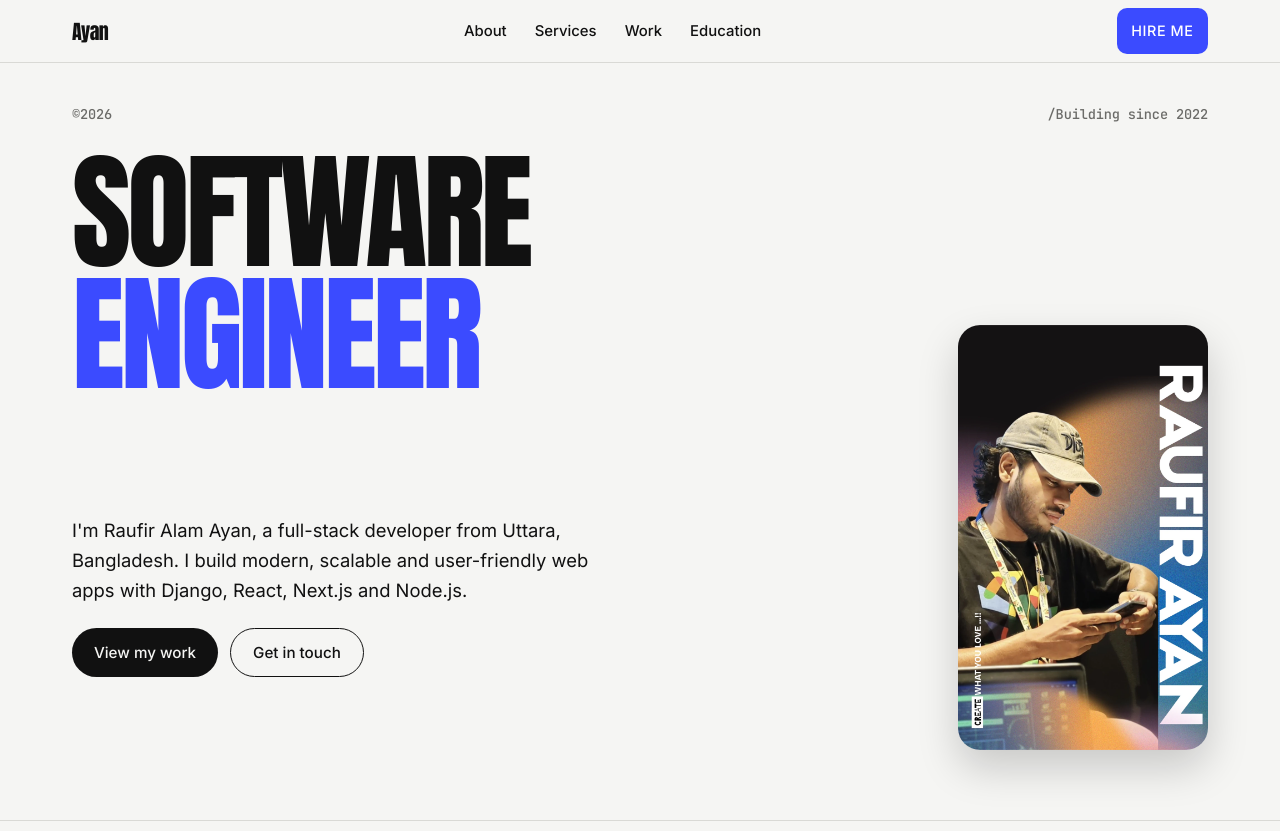
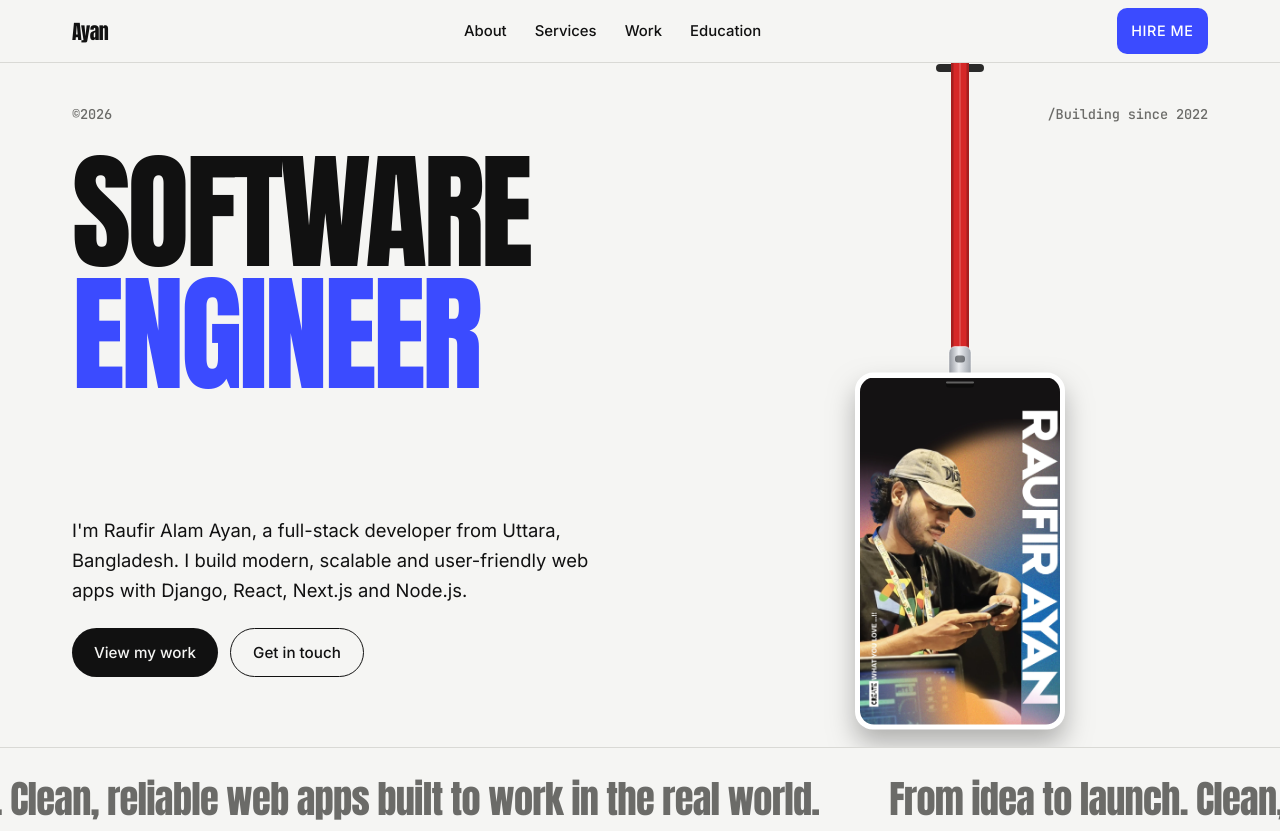
Before and after one commit to Rawayan/Portfolio-for-PH, a plain HTML site: page index.html in a window 1280 px wide. Shown: the top 831 px of the page. Drawn offline with Linux system fonts and the light colour scheme; a web font is replaced by a local one.

Commit message:
id card added

```diff
--- a/index.html
+++ b/index.html
@@ -39,8 +39,13 @@
                         <div class="btns"><a class="pill" href="#work">View my work</a><a class="pill line"
                                 href="#contact">Get in touch</a></div>
                     </div>
-                    <div class="portrait photo"><img src="images/profile.webp" alt="Portrait of Raufir Alam Ayan" width="900" height="1531" fetchpriority="high" decoding="async"></div>
                 </div>
+            </div>
+            <div class="lanyard" id="lanyard" role="img"
+                aria-label="Interactive ID card of Raufir Alam Ayan">
+                <canvas class="lanyard__canvas" aria-hidden="true"></canvas>
+                <img class="lanyard__still" src="images/create-card.webp" alt="" aria-hidden="true" width="210"
+                    height="357" decoding="async">
             </div>
         </section>
 
@@ -319,6 +324,7 @@
         </div>
     </footer>
 
+    <script src="lanyard.js" defer></script>
     <script src="script.js"></script>
 </body>
 
--- /dev/null
+++ b/lanyard.js
@@ -0,0 +1,386 @@
+(function () {
+  "use strict";
+
+  // ---- Lanyard config ------------------------------------------------------
+  // Card image (relative, matching the rest of the site's image paths).
+  var IMAGE_SRC = "images/create-card.webp";
+  // Lanyard strap colour.
+  var STRAP_COLOR = "#d62828";
+  // Card size in CSS pixels (portrait).
+  var CARD_W = 210;
+  var CARD_H = 357;
+  // Shake strength on fast hover movement. Raise for more shake, lower for less.
+  var SHAKE = 0.1;
+  // Strap length in CSS pixels. 0 fills the space above the card automatically.
+  var STRAP_LENGTH = 0;
+  // Wide-screen horizontal anchor (0-1). Narrow screens stay centred.
+  var ANCHOR_X = 0.75;
+  // Card mass relative to a rope point. Higher feels heavier; lower swings freely.
+  var CARD_MASS = 2.2;
+  // Physics: heavy card, quick settle.
+  var GRAVITY = 0.8;
+  var DAMPING = 0.985;
+  var ITERATIONS = 10;
+  var SEGMENTS = 5;
+  // -------------------------------------------------------------------------
+
+  var root = document.getElementById("lanyard");
+  if (!root) return;
+
+  var canvas = root.querySelector(".lanyard__canvas");
+  if (!canvas) return;
+
+  var host = root.parentElement || root;
+
+  var motionQuery = window.matchMedia("(prefers-reduced-motion: reduce)");
+  if (motionQuery.matches) return;
+
+  var ctx = canvas.getContext("2d");
+  if (!ctx) return;
+
+  var image = new Image();
+  var imageReady = false;
+  image.onload = function () {
+    imageReady = true;
+    if (!running) draw();
+  };
+  image.onerror = function () {
+    imageReady = false;
+  };
+  image.src = IMAGE_SRC;
+
+  var width = 0;
+  var height = 0;
+  var cardW = CARD_W;
+  var cardH = CARD_H;
+  var anchor = { x: 0, y: 0 };
+  var points = [];
+  var segmentLength = 40;
+  var angle = 0;
+  var angleVel = 0;
+  var lastPointer = { x: 0, y: 0, time: 0 };
+  var running = false;
+  var rafId = 0;
+  var onScreen = true;
+
+  function layout() {
+    var rect = root.getBoundingClientRect();
+    width = Math.max(1, rect.width);
+    height = Math.max(1, rect.height);
+
+    var dpr = Math.min(window.devicePixelRatio || 1, 2);
+    canvas.width = Math.round(width * dpr);
+    canvas.height = Math.round(height * dpr);
+    ctx.setTransform(dpr, 0, 0, dpr, 0, 0);
+    ctx.imageSmoothingQuality = "high";
+
+    var scale = Math.min(1, (width - 24) / CARD_W);
+    cardW = CARD_W * scale;
+    cardH = CARD_H * scale;
+
+    anchor.x = width * (width >= 700 ? ANCHOR_X : 0.5);
+    anchor.y = 0;
+
+    var available = Math.max(height - cardH - 18, 40);
+    if (STRAP_LENGTH > 0) available = Math.min(STRAP_LENGTH, available);
+    segmentLength = available / SEGMENTS;
+    reset();
+  }
+
+  function reset() {
+    points = [
+      { x: anchor.x, y: anchor.y, px: anchor.x, py: anchor.y, inv: 0 }
+    ];
+
+    for (var i = 1; i <= SEGMENTS; i++) {
+      var y = anchor.y + segmentLength * i;
+      points.push({
+        x: anchor.x,
+        y: y,
+        px: anchor.x,
+        py: y,
+        inv: i === SEGMENTS ? 1 / CARD_MASS : 1
+      });
+    }
+
+    angle = 0;
+    angleVel = 0;
+    draw();
+  }
+
+  function solve(a, b, rest) {
+    var dx = b.x - a.x;
+    var dy = b.y - a.y;
+    var dist = Math.sqrt(dx * dx + dy * dy) || 0.0001;
+    var diff = (dist - rest) / dist;
+    var total = a.inv + b.inv;
+    if (!total) return;
+
+    var wa = a.inv / total;
+    var wb = b.inv / total;
+
+    a.x += dx * diff * wa;
+    a.y += dy * diff * wa;
+    b.x -= dx * diff * wb;
+    b.y -= dy * diff * wb;
+  }
+
+  function step() {
+    var i;
+    var p;
+
+    for (i = 1; i < points.length; i++) {
+      p = points[i];
+
+      var vx = (p.x - p.px) * DAMPING;
+      var vy = (p.y - p.py) * DAMPING;
+      p.px = p.x;
+      p.py = p.y;
+      p.x += vx;
+      p.y += vy + GRAVITY;
+    }
+
+    for (var k = 0; k < ITERATIONS; k++) {
+      for (i = 1; i < points.length; i++) {
+        solve(points[i - 1], points[i], segmentLength);
+      }
+    }
+
+    var tip = points[SEGMENTS];
+    var above = points[SEGMENTS - 1];
+    var target = Math.atan2(-(tip.x - above.x), tip.y - above.y);
+    var diff = target - angle;
+    while (diff > Math.PI) diff -= Math.PI * 2;
+    while (diff < -Math.PI) diff += Math.PI * 2;
+
+    angleVel += diff * 0.16;
+    angleVel *= 0.9;
+    angle += angleVel;
+  }
+
+  function roundRect(x, y, w, h, r) {
+    var radius = Math.min(r, w / 2, h / 2);
+    ctx.beginPath();
+    ctx.moveTo(x + radius, y);
+    ctx.arcTo(x + w, y, x + w, y + h, radius);
+    ctx.arcTo(x + w, y + h, x, y + h, radius);
+    ctx.arcTo(x, y + h, x, y, radius);
+    ctx.arcTo(x, y, x + w, y, radius);
+    ctx.closePath();
+  }
+
+  function drawStrap() {
+    ctx.save();
+    roundRect(anchor.x - 24, 1, 48, 8, 4);
+    ctx.fillStyle = "rgba(20, 20, 20, 0.9)";
+    ctx.fill();
+    ctx.restore();
+
+    ctx.save();
+    ctx.lineJoin = "round";
+    ctx.lineCap = "round";
+    ctx.beginPath();
+    ctx.moveTo(points[0].x, points[0].y);
+    for (var i = 1; i < points.length; i++) {
+      ctx.lineTo(points[i].x, points[i].y);
+    }
+    ctx.strokeStyle = "#a51f1f";
+    ctx.lineWidth = 18;
+    ctx.stroke();
+    ctx.strokeStyle = STRAP_COLOR;
+    ctx.lineWidth = 13;
+    ctx.stroke();
+    ctx.strokeStyle = "rgba(255, 255, 255, 0.16)";
+    ctx.lineWidth = 2;
+    ctx.stroke();
+    ctx.restore();
+  }
+
+  function drawClip() {
+    var metal = ctx.createLinearGradient(-12, 0, 12, 0);
+    metal.addColorStop(0, "#8d9199");
+    metal.addColorStop(0.45, "#eef0f3");
+    metal.addColorStop(1, "#9aa0a8");
+
+    ctx.fillStyle = metal;
+    roundRect(-11, -26, 22, 34, 6);
+    ctx.fill();
+    ctx.strokeStyle = "rgba(255, 255, 255, 0.55)";
+    ctx.lineWidth = 1;
+    ctx.stroke();
+
+    ctx.fillStyle = "rgba(35, 38, 42, 0.55)";
+    roundRect(-5, -17, 10, 7, 3);
+    ctx.fill();
+  }
+
+  function drawCard() {
+    ctx.shadowColor = "rgba(0, 0, 0, 0.28)";
+    ctx.shadowBlur = 26;
+    ctx.shadowOffsetY = 14;
+    ctx.fillStyle = "#ffffff";
+    roundRect(-cardW / 2, 0, cardW, cardH, 18);
+    ctx.fill();
+    ctx.shadowColor = "transparent";
+    ctx.shadowBlur = 0;
+    ctx.shadowOffsetY = 0;
+
+    var inset = 5;
+    var innerW = cardW - inset * 2;
+    var innerH = cardH - inset * 2;
+
+    ctx.save();
+    roundRect(-cardW / 2 + inset, inset, innerW, innerH, 14);
+    ctx.clip();
+
+    if (imageReady) {
+      var iw = image.naturalWidth || image.width;
+      var ih = image.naturalHeight || image.height;
+      var scale = Math.max(innerW / iw, innerH / ih);
+      var dw = iw * scale;
+      var dh = ih * scale;
+      ctx.drawImage(
+        image,
+        -cardW / 2 + inset + (innerW - dw) / 2,
+        inset + (innerH - dh) / 2,
+        dw,
+        dh
+      );
+    } else {
+      ctx.fillStyle = "#171716";
+      ctx.fillRect(-cardW / 2 + inset, inset, innerW, innerH);
+    }
+    ctx.restore();
+
+    ctx.fillStyle = "rgba(8, 8, 8, 0.6)";
+    roundRect(-14, 9, 28, 6, 3);
+    ctx.fill();
+    ctx.fillStyle = "rgba(255, 255, 255, 0.35)";
+    roundRect(-14, 9, 28, 2, 1);
+    ctx.fill();
+  }
+
+  function draw() {
+    ctx.clearRect(0, 0, width, height);
+    if (!points.length) return;
+
+    drawStrap();
+
+    var tip = points[SEGMENTS];
+    ctx.save();
+    ctx.translate(tip.x, tip.y);
+    ctx.rotate(angle);
+    drawClip();
+    drawCard();
+    ctx.restore();
+  }
+
+  function hitTest(x, y) {
+    if (!points.length) return false;
+    var tip = points[SEGMENTS];
+    var dx = x - tip.x;
+    var dy = y - tip.y;
+    var c = Math.cos(-angle);
+    var s = Math.sin(-angle);
+    var localX = dx * c - dy * s;
+    var localY = dx * s + dy * c;
+    return Math.abs(localX) <= cardW / 2 && localY >= 0 && localY <= cardH;
+  }
+
+  function pointerPos(e) {
+    var rect = canvas.getBoundingClientRect();
+    return { x: e.clientX - rect.left, y: e.clientY - rect.top };
+  }
+
+  function onPointerMove(e) {
+    var pos = pointerPos(e);
+    var now = performance.now();
+
+    if (!lastPointer.time) {
+      lastPointer.x = pos.x;
+      lastPointer.y = pos.y;
+      lastPointer.time = now;
+    }
+
+    var dt = Math.max(now - lastPointer.time, 8);
+    var mdx = pos.x - lastPointer.x;
+    var mdy = pos.y - lastPointer.y;
+    lastPointer.x = pos.x;
+    lastPointer.y = pos.y;
+    lastPointer.time = now;
+
+    if (!hitTest(pos.x, pos.y)) return;
+
+    var speed = Math.sqrt(mdx * mdx + mdy * mdy) / dt;
+    if (speed < 1.1) return;
+
+    var tip = points[SEGMENTS];
+    var nudge = Math.max(-30, Math.min(30, mdx)) * SHAKE;
+
+    tip.x += nudge * 0.6;
+    tip.y += Math.max(-12, Math.min(12, mdy)) * SHAKE * 0.2;
+    angleVel += nudge * 0.012;
+  }
+
+  function start() {
+    if (running) return;
+    running = true;
+    rafId = requestAnimationFrame(frame);
+  }
+
+  function stop() {
+    running = false;
+    if (rafId) cancelAnimationFrame(rafId);
+    rafId = 0;
+  }
+
+  function frame() {
+    if (!running) return;
+    step();
+    draw();
+    rafId = requestAnimationFrame(frame);
+  }
+
+  root.classList.add("is-live");
+  layout();
+
+  host.addEventListener("pointerenter", function () {
+    lastPointer.time = 0;
+  });
+  host.addEventListener("pointermove", onPointerMove);
+  host.addEventListener("pointerleave", function () {
+    lastPointer.time = 0;
+  });
+
+  if ("ResizeObserver" in window) {
+    var resizeObserver = new ResizeObserver(function () {
+      layout();
+      if (!running) draw();
+    });
+    resizeObserver.observe(root);
+  } else {
+    window.addEventListener("resize", function () {
+      layout();
+      if (!running) draw();
+    });
+  }
+
+  if ("IntersectionObserver" in window) {
+    var intersectionObserver = new IntersectionObserver(
+      function (entries) {
+        onScreen = entries[0].isIntersecting;
+        if (onScreen && !document.hidden) start();
+        else stop();
+      },
+      { threshold: 0.01 }
+    );
+    intersectionObserver.observe(root);
+  } else {
+    start();
+  }
+
+  document.addEventListener("visibilitychange", function () {
+    if (document.hidden) stop();
+    else if (onScreen) start();
+  });
+})();
--- a/style.css
+++ b/style.css
@@ -300,6 +300,7 @@ header.nav {
   padding: 40px 0 70px;
   border: 0;
   position: relative;
+  touch-action: pan-y;
 }
 .hero .wrap {
   position: relative;
@@ -829,6 +830,75 @@ footer small {
   height: 100%;
   object-fit: contain;
 }
+
+.lanyard {
+  position: relative;
+  width: 100%;
+  max-width: 320px;
+  height: 600px;
+  margin: 0 auto;
+  pointer-events: none;
+}
+.lanyard__canvas,
+.lanyard__still {
+  position: absolute;
+  top: 0;
+  left: 50%;
+  transform: translateX(-50%);
+  width: 100%;
+  height: 100%;
+}
+.lanyard__canvas {
+  display: none;
+  cursor: default;
+  touch-action: pan-y;
+  pointer-events: none;
+}
+.lanyard.is-live .lanyard__canvas {
+  display: block;
+}
+.lanyard.is-live .lanyard__still {
+  display: none;
+}
+.lanyard__still {
+  display: block;
+  width: min(210px, calc(100% - 24px));
+  height: auto;
+  aspect-ratio: 210 / 357;
+  top: 140px;
+  object-fit: cover;
+  border: 6px solid #fff;
+  border-radius: 18px;
+  box-shadow: 0 18px 40px rgba(0, 0, 0, 0.18);
+}
+@media (min-width: 821px) {
+  .lanyard {
+    position: absolute;
+    inset: 0;
+    width: 100%;
+    height: 100%;
+    max-width: none;
+    margin: 0;
+    z-index: 2;
+  }
+}
+@media (max-width: 820px) {
+  .lanyard {
+    max-width: 300px;
+    height: 500px;
+  }
+  .lanyard__still {
+    top: 100px;
+  }
+}
+@media (prefers-reduced-motion: reduce) {
+  .lanyard__canvas {
+    display: none !important;
+  }
+  .lanyard__still {
+    display: block !important;
+  }
+}
 .bio ul {
   margin: 0 0 18px;
   padding-left: 20px;
```
Also changed, not shown: images/create-card.webp (added).
